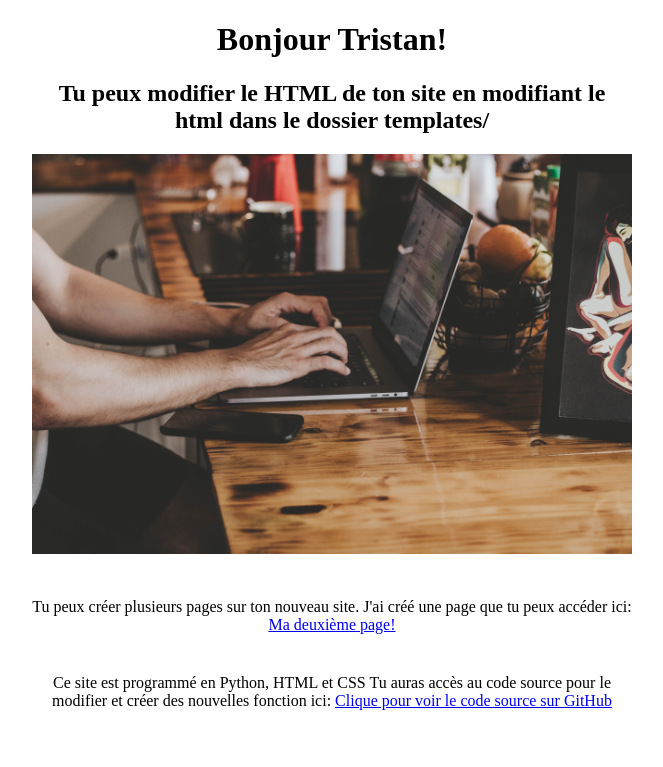
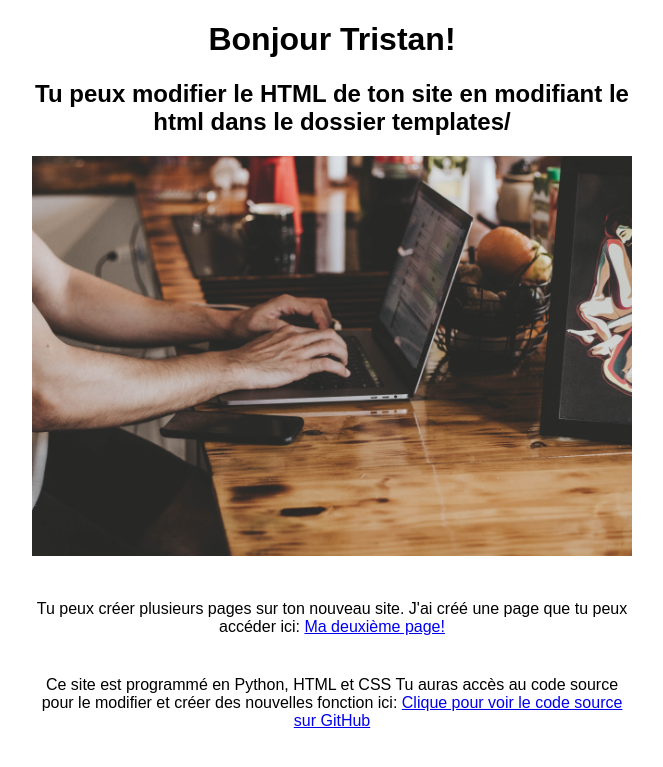
Before and after one commit to tristanhache/just-a-rather-very-intelligent-system, a Flask app: page / in a window 1280 px wide. Shown: the top 767 px of the page, without its empty margins (308-971 px from the left). Run offline with Flask 2, Linux system fonts and the light colour scheme.

Commit message:
Update main.css
Adding the Poppins Font

```diff
--- a/static/css/main.css
+++ b/static/css/main.css
@@ -1,5 +1,6 @@
 body {
   padding: 0;
+  font-family: Poppins, sans-serif;
 }
 
 .container {
```
